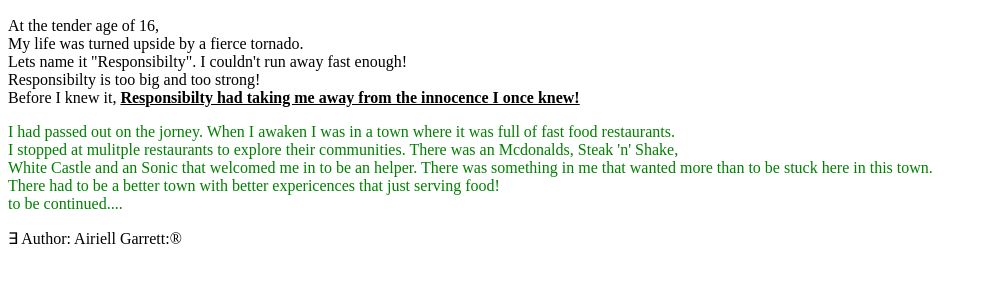
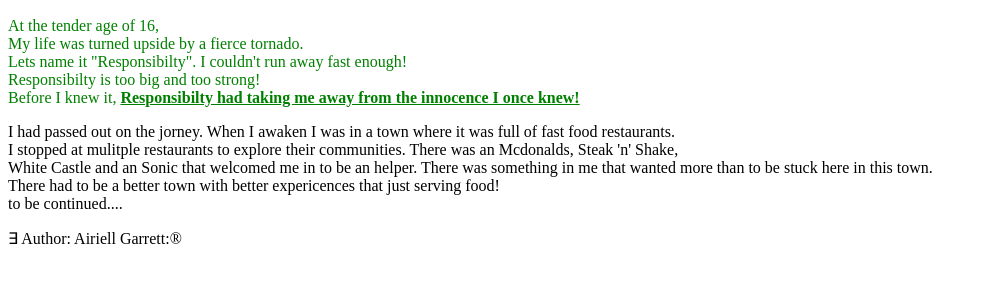
Before and after one commit to AccessPlus-FullTimeWebDev-Jan2023/js-assignment-4-html-me-something-MindBlown23, a website: page index.html in a window 1280 px wide. Shown: the part 430-712 px from the top of the page, without its empty margins (0-983 px from the left). Drawn offline with Linux system fonts and the light colour scheme.

Commit message:
green-two

```diff
--- a/index.html
+++ b/index.html
@@ -14,12 +14,12 @@
                <h2><em>Follow me down Career brick road</em></h2>
    <img src="http://25.media.tumblr.com/tumblr_lctjw860Eh1qzdvhio1_r1_500.png" alt="yellow">
    <article>
-    <p id="testP">At the tender age of 16,<br>My life was turned upside by a fierce tornado.<br>
+    <p class="funParagraph">At the tender age of 16,<br>My life was turned upside by a fierce tornado.<br>
        Lets name it "Responsibilty". I couldn't run away fast enough!<br>Responsibilty is too big and too strong!<br>
        Before I knew it, <strong><u>Responsibilty had taking me away from the innocence I once knew!</strong></u></p>
    </article>
 
-      <p class="funParagraph">I had passed out on the jorney. When I awaken I was in a town where it was full of fast food restaurants. <br>
+      <p id="testP" >I had passed out on the jorney. When I awaken I was in a town where it was full of fast food restaurants. <br>
          I stopped at mulitple restaurants to explore their communities. There was an Mcdonalds, Steak 'n' Shake,<br> White Castle and an Sonic that welcomed me
          in to be an helper. There was something in me that wanted more than to be stuck here in this town.<br> There had to be a better town with better expericences that just serving food!<br>
          to be continued....
```
